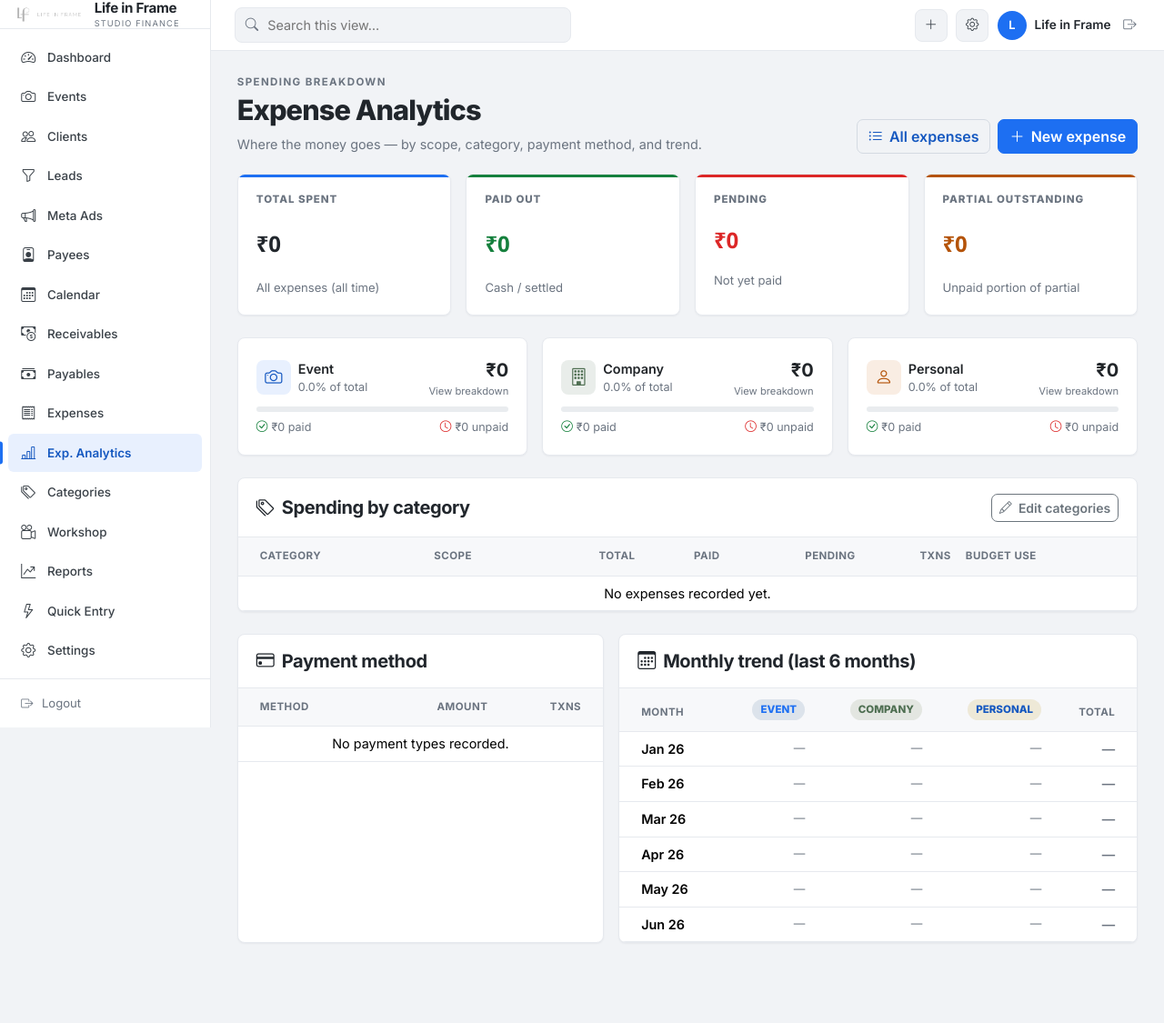
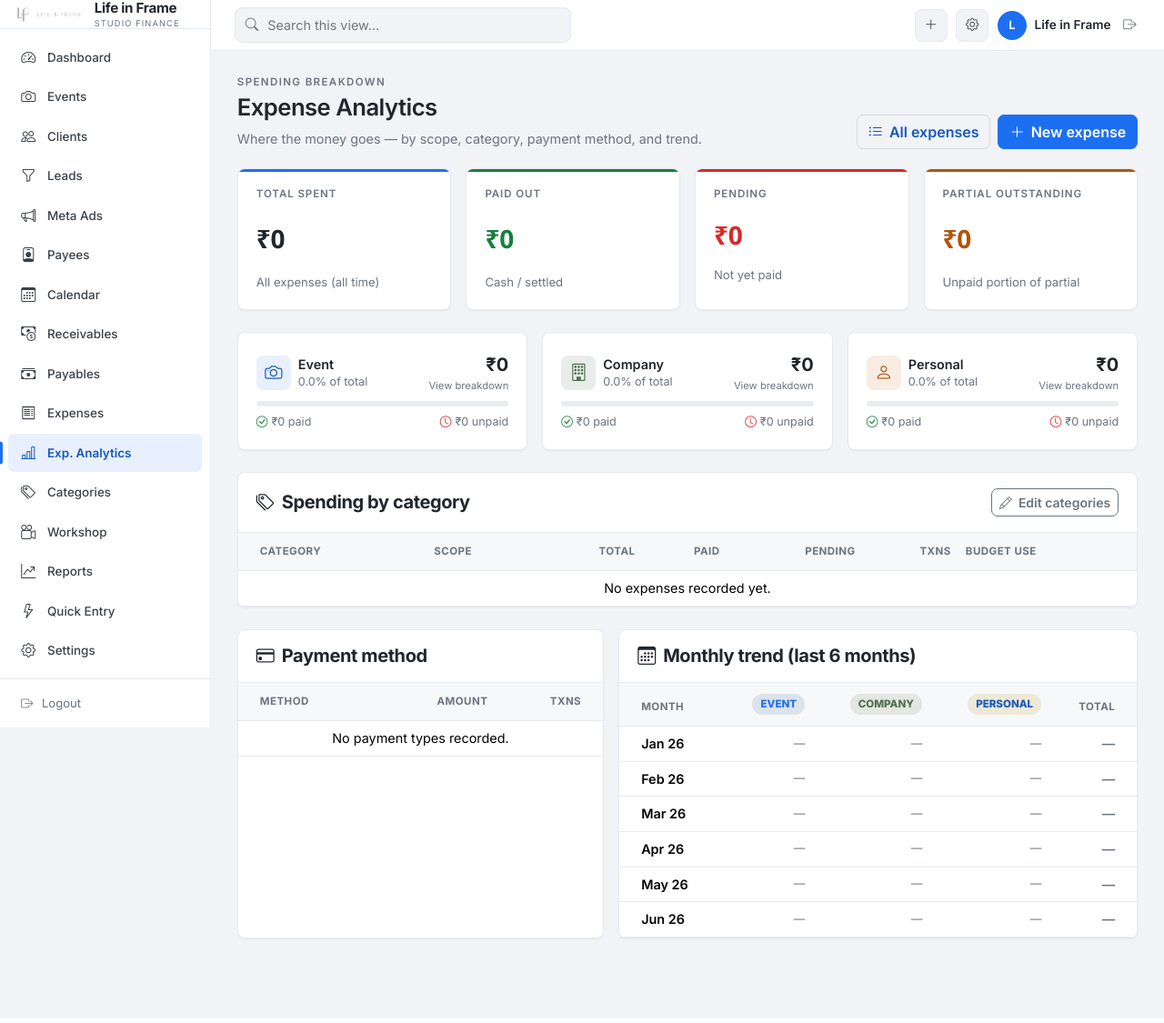
Before and after one commit to dinogcteie-ops/LIF-Meta-integration, a FastAPI app: page /expenses/analytics in a window 1280 px wide. Shown: the whole page at 91% size. Run offline with FastAPI, Linux system fonts and the light colour scheme; the visitor is signed in with stand-in values (Sample User, id 1); some libraries are stand-ins or nearby versions.

Commit message:
feat(ui): tokenized type scale + shared page_header macro; fix title/KPI hierarchy
The page title was rendered like a marketing hero (weight 800, ~34px) while the
hero money figures were lighter and smaller — an inverted hierarchy where the
title out-shouted the data. Establish a type-scale design system so this holds
across pages and future white-label tenants:

- New :root type-scale tokens (--fs-page-title/--fw-page-title, --fs-kpi/--fw-kpi,
  --fs-eyebrow/--fw-eyebrow, etc.) — one place to tune typography per tenant.
- .page-title 800->600 and capped at 1.6rem; .stat-value promoted to 1.75rem/700
  so the money is the largest, heaviest element on screen; uppercase eyebrow/
  labels softened 800->600 (bold spent sparingly).
- New app/templates/_macros.html `page_header(title, kicker, subtitle)` macro;
  Dashboard + Expense Analytics retrofitted onto it (toolbar via {% call %},
  data-share-exclude preserved).

Verified via computed styles at 1280px: title 25.6px/600, KPI 28px/700, labels 600.

Co-Authored-By: Claude Opus 4.8 <noreply@anthropic.com>

```diff
--- a/app/static/css/style.css
+++ b/app/static/css/style.css
@@ -399,9 +399,9 @@ a:hover {
 
 .stat-label {
   color: var(--lif-muted);
-  font-size: .72rem;
-  font-weight: 800;
-  letter-spacing: .08em;
+  font-size: var(--fs-eyebrow, .72rem);
+  font-weight: var(--fw-eyebrow, 600);
+  letter-spacing: var(--tracking-eyebrow, .08em);
   line-height: 1.35;
   text-transform: uppercase;
 }
@@ -409,8 +409,8 @@ a:hover {
 .stat-value {
   color: var(--lif-ink);
   font-family: "Segoe UI", Inter, system-ui, sans-serif;
-  font-size: 1.5rem;
-  font-weight: 700;
+  font-size: var(--fs-kpi, 1.75rem);
+  font-weight: var(--fw-kpi, 700);
   font-variant-numeric: tabular-nums;
   letter-spacing: -.01em;
   line-height: 1.15;
@@ -2820,6 +2820,22 @@ a:hover {
   --lif-shadow: 0 1px 2px rgba(16,24,40,.06), 0 4px 10px -2px rgba(16,24,40,.06);
   --lif-shadow-soft: 0 1px 2px rgba(16,24,40,.05);
   --topbar-h: 56px;
+
+  /* ── Type scale ───────────────────────────────────────────────────────────
+     One place to tune typography across every page / tenant. The rule for a
+     finance tool: the *money* is the hero (largest + heaviest), the page title
+     is quiet wayfinding, and "bold" is spent sparingly so it still means
+     something. Override these per white-label tenant for a different feel
+     without touching a single template. */
+  --fs-page-title:    1.6rem;   /* in-app header — not a marketing hero */
+  --fw-page-title:    600;      /* was 800; let the numbers carry the weight  */
+  --fs-kpi:           1.75rem;  /* the hero figure — largest thing on screen  */
+  --fw-kpi:           700;
+  --fs-scope-amount:  1.35rem;
+  --fs-section-title: 1.1rem;
+  --fs-eyebrow:       .72rem;
+  --fw-eyebrow:       600;      /* was 800 — uppercase + tracking is already loud */
+  --tracking-eyebrow: .08em;
 }
 
 body {
@@ -2832,8 +2848,8 @@ h1, h2, h3, h4, h5, h6 {
   font-family: "Inter", "Segoe UI", system-ui, sans-serif;
   letter-spacing: -.02em;
 }
-.page-title { font-weight: 800; letter-spacing: -.03em; }
-.page-kicker { font-family: "Inter", sans-serif; font-weight: 700; }
+.page-title { font-size: var(--fs-page-title); font-weight: var(--fw-page-title); letter-spacing: -.02em; }
+.page-kicker { font-family: "Inter", sans-serif; font-size: var(--fs-eyebrow); font-weight: var(--fw-eyebrow); }
 .sidebar-brand-name { font-family: "Inter", sans-serif; font-weight: 800; letter-spacing: -.02em; }
 .sidebar-link { font-size: .84rem; font-weight: 500; }
 .topbar-username { font-family: "Inter", sans-serif; }
--- /dev/null
+++ b/app/templates/_macros.html
@@ -0,0 +1,28 @@
+{# ──────────────────────────────────────────────────────────────────────────
+   Shared UI macros. Import at the top of a template:
+       {% import "_macros.html" as ui %}
+
+   page_header — the standard eyebrow → title → subtitle block plus an optional
+   right-aligned toolbar. Pass actions via {% call %}:
+
+       {% call ui.page_header("Expense Analytics",
+                              kicker="Spending breakdown",
+                              subtitle="Where the money goes.") %}
+         <a href="/expenses/new" class="btn btn-dark icon-btn">New expense</a>
+       {% endcall %}
+
+   Keeping every page on this one component is what makes the typography system
+   actually hold as the product scales to more studios.
+─────────────────────────────────────────────────────────────────────────── #}
+{% macro page_header(title, kicker="", subtitle="", toolbar_attrs="") %}
+<header class="page-header">
+  <div class="page-header-text">
+    {% if kicker %}<div class="page-kicker">{{ kicker }}</div>{% endif %}
+    <h1 class="page-title">{{ title }}</h1>
+    {% if subtitle %}<p class="page-subtitle">{{ subtitle }}</p>{% endif %}
+  </div>
+  {% if caller %}
+  <div class="toolbar"{% if toolbar_attrs %} {{ toolbar_attrs|safe }}{% endif %}>{{ caller() }}</div>
+  {% endif %}
+</header>
+{% endmacro %}
--- a/app/templates/expenses/analytics.html
+++ b/app/templates/expenses/analytics.html
@@ -1,17 +1,13 @@
 {% extends "base.html" %}
+{% import "_macros.html" as ui %}
 {% block title %}Expense Analytics{% endblock %}
 {% block content %}
-<header class="page-header">
-  <div>
-    <div class="page-kicker">Spending breakdown</div>
-    <h1 class="page-title">Expense Analytics</h1>
-    <p class="page-subtitle">Where the money goes — by scope, category, payment method, and trend.</p>
-  </div>
-  <div class="toolbar">
-    <a href="/expenses" class="btn btn-outline-dark icon-btn"><i class="bi bi-list-ul"></i>All expenses</a>
-    <a href="/expenses/new" class="btn btn-dark icon-btn"><i class="bi bi-plus-lg"></i>New expense</a>
-  </div>
-</header>
+{% call ui.page_header("Expense Analytics",
+                       kicker="Spending breakdown",
+                       subtitle="Where the money goes — by scope, category, payment method, and trend.") %}
+  <a href="/expenses" class="btn btn-outline-dark icon-btn"><i class="bi bi-list-ul"></i>All expenses</a>
+  <a href="/expenses/new" class="btn btn-dark icon-btn"><i class="bi bi-plus-lg"></i>New expense</a>
+{% endcall %}
 
 <!-- ═══ Summary cards ═══ -->
 <div class="row g-3 mb-4">
```
Also changed, not shown: FEATURES.md (+1 -0 lines), app/templates/dashboard.html (+6 -9 lines).
